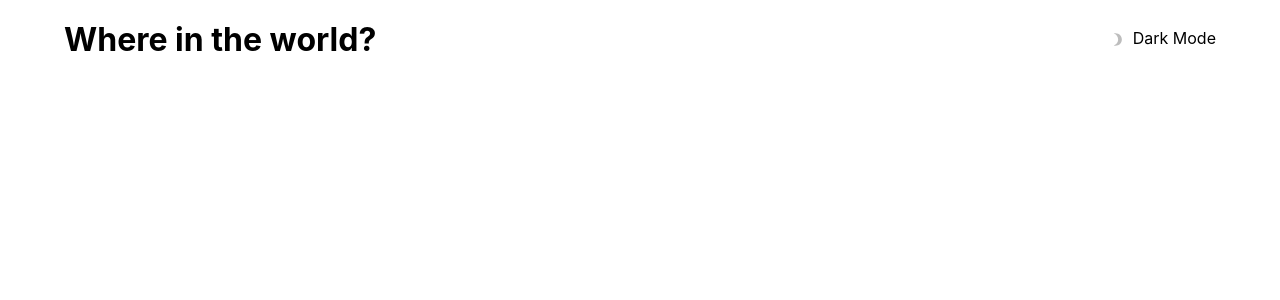
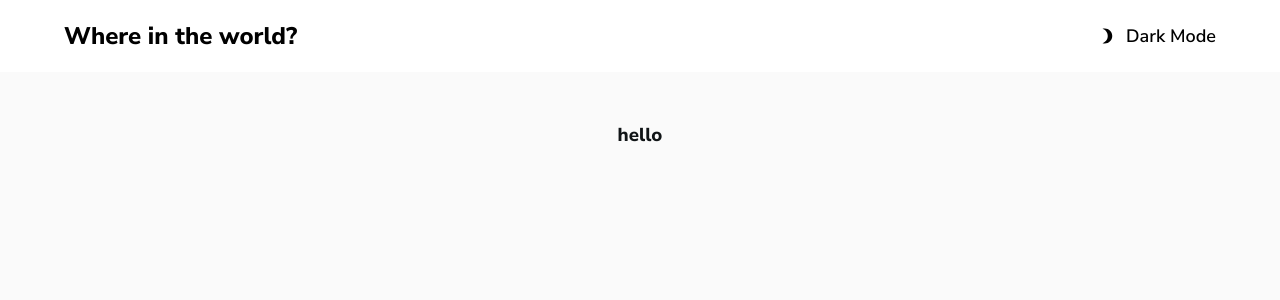
Before and after one commit to bibmode/Countries-Info, a React (Create React App) app: page / in a window 1280 px wide. Shown: the top 300 px of the page. Built offline with nearby package versions, Linux system fonts and the light colour scheme.

Commit message:
initial styling for grid and home container

```diff
--- a/public/index.html
+++ b/public/index.html
@@ -24,6 +24,15 @@
       work correctly both with client-side routing and a non-root public URL.
       Learn how to configure a non-root public URL by running `npm run build`.
     -->
+
+    <!-- font -->
+    <link rel="preconnect" href="https://fonts.googleapis.com" />
+    <link rel="preconnect" href="https://fonts.gstatic.com" crossorigin />
+    <link
+      href="https://fonts.googleapis.com/css2?family=Nunito+Sans:wght@300;600;800&display=swap"
+      rel="stylesheet"
+    />
+
     <title>React App</title>
   </head>
   <body>
--- a/src/App.css
+++ b/src/App.css
@@ -1,38 +1,5 @@
 .App {
   text-align: center;
+  font-family: "Nunito Sans", sans-serif;
+  color: hsl(200, 15%, 8%);
 }
-
-.App-logo {
-  height: 40vmin;
-  pointer-events: none;
-}
-
-@media (prefers-reduced-motion: no-preference) {
-  .App-logo {
-    animation: App-logo-spin infinite 20s linear;
-  }
-}
-
-.App-header {
-  background-color: #282c34;
-  min-height: 100vh;
-  display: flex;
-  flex-direction: column;
-  align-items: center;
-  justify-content: center;
-  font-size: calc(10px + 2vmin);
-  color: white;
-}
-
-.App-link {
-  color: #61dafb;
-}
-
-@keyframes App-logo-spin {
-  from {
-    transform: rotate(0deg);
-  }
-  to {
-    transform: rotate(360deg);
-  }
-}
--- a/src/App.js
+++ b/src/App.js
@@ -1,10 +1,12 @@
 import "./App.css";
 import Header from "./Header";
+import HomeContainer from "./HomeContainer";
 
 function App() {
   return (
     <div className="App">
       <Header />
+      <HomeContainer />
     </div>
   );
 }
--- a/src/Header/Header.styles.js
+++ b/src/Header/Header.styles.js
@@ -4,6 +4,14 @@ export const Container = styled.div`
   display: flex;
   justify-content: center;
   padding-block: 2rem;
+
+  button {
+    font-family: inherit;
+    outline: none;
+    border: none;
+    background-color: transparent;
+    cursor: pointer;
+  }
 `;
 
 export const Wrapper = styled.div`
@@ -13,4 +21,20 @@ export const Wrapper = styled.div`
   width: min(90%, 120rem);
 `;
 
-export const Theme = styled.div``;
+export const Title = styled.button`
+  font-size: 2.4rem;
+  font-weight: 800;
+`;
+
+export const Theme = styled.button`
+  display: flex;
+  align-items: center;
+
+  font-size: 1.8rem;
+  font-weight: 600;
+
+  .icon {
+    margin-right: 1rem;
+    width: 1.8rem;
+  }
+`;
--- a/src/Header/index.js
+++ b/src/Header/index.js
@@ -1,16 +1,13 @@
-import { IconButton } from "@mui/material";
 import Brightness3Icon from "@mui/icons-material/Brightness3";
-import { Container, Wrapper, Theme } from "./Header.styles";
+import { Container, Wrapper, Theme, Title } from "./Header.styles";
 
 const Header = () => {
   return (
     <Container>
       <Wrapper>
-        <h1>Where in the world?</h1>
+        <Title>Where in the world?</Title>
         <Theme>
-          <IconButton aria-label="delete" disabled color="primary">
-            <Brightness3Icon />
-          </IconButton>
+          <Brightness3Icon class="icon" />
           Dark Mode
         </Theme>
       </Wrapper>
--- /dev/null
+++ b/src/HomeContainer/HomeContainer.styles.js
@@ -0,0 +1,16 @@
+import styled from "styled-components";
+
+export const Container = styled.div`
+  background-color: hsl(0, 0%, 98%);
+  min-height: calc(100vh - 7.2rem);
+  padding-block: 5rem;
+
+  display: flex;
+  justify-content: center;
+`;
+
+export const Wrapper = styled.div`
+  width: min(90%, 120rem);
+`;
+
+export const Grid = styled.div``;
--- /dev/null
+++ b/src/HomeContainer/index.js
@@ -0,0 +1,15 @@
+import { Container, Grid, Wrapper } from "./HomeContainer.styles";
+
+const HomeContainer = () => {
+  return (
+    <Container>
+      <Wrapper>
+        <Grid>
+          <h3>hello</h3>
+        </Grid>
+      </Wrapper>
+    </Container>
+  );
+};
+
+export default HomeContainer;
--- a/src/index.css
+++ b/src/index.css
@@ -3,11 +3,6 @@ body {
   padding: 0;
   box-sizing: inherit;
   font-size: 16px;
-  font-family: -apple-system, BlinkMacSystemFont, "Segoe UI", "Roboto", "Oxygen",
-    "Ubuntu", "Cantarell", "Fira Sans", "Droid Sans", "Helvetica Neue",
-    sans-serif;
-  -webkit-font-smoothing: antialiased;
-  -moz-osx-font-smoothing: grayscale;
 }
 
 html {
```
